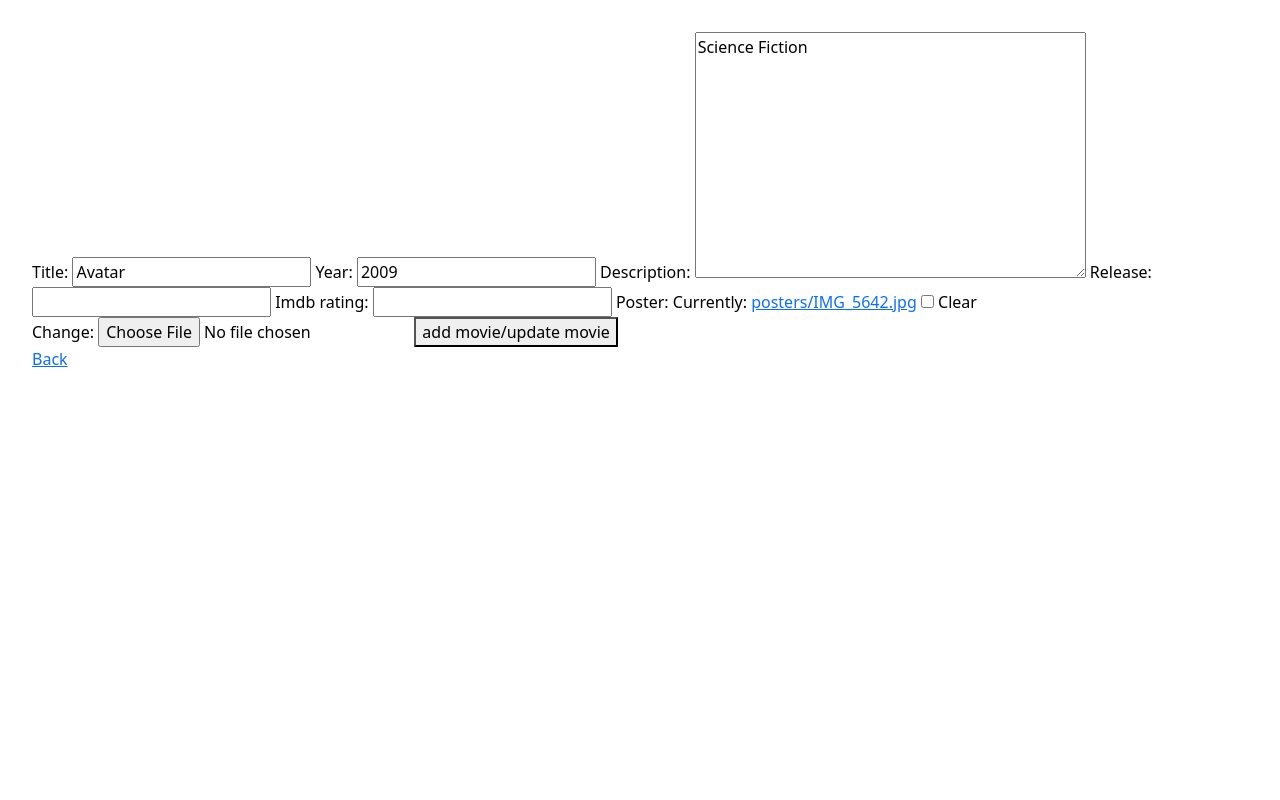
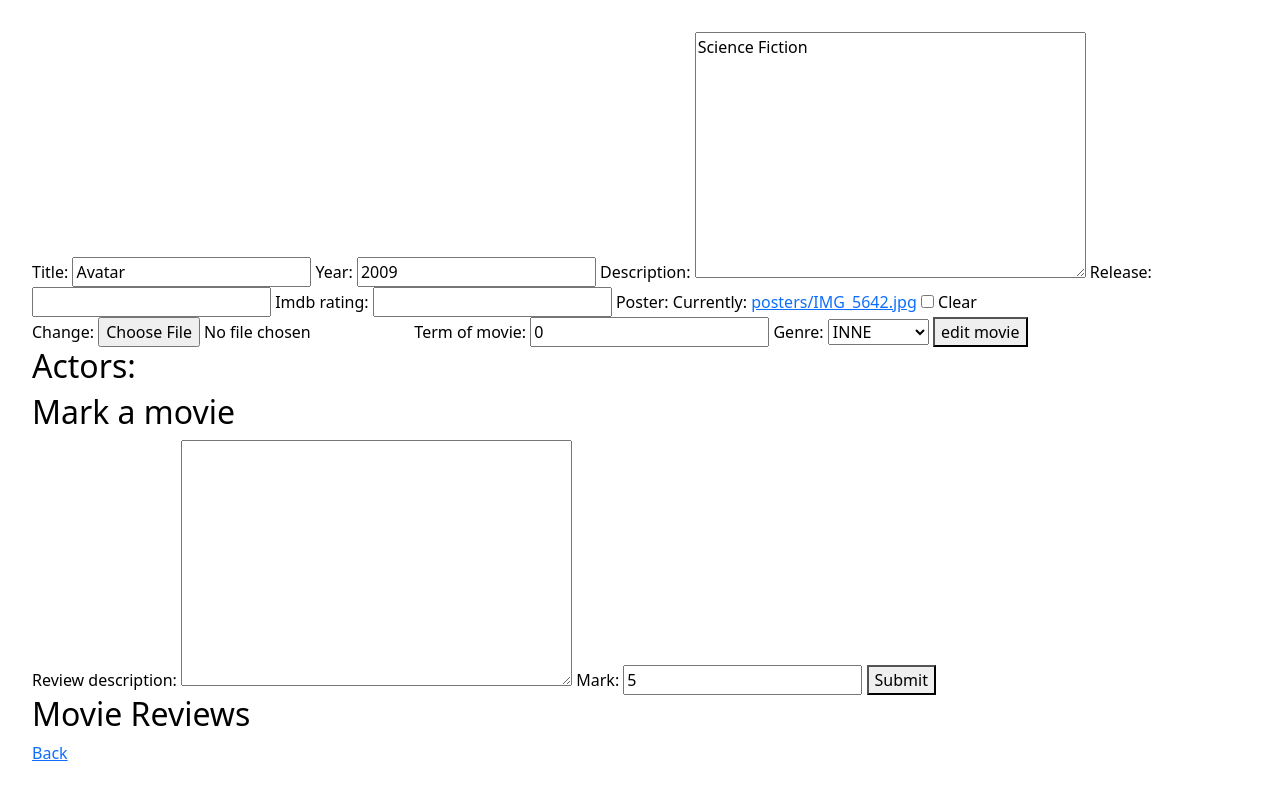
Before and after one commit to nataliagwardjan/python_projects, a Django app: page /movies_web/update/2/ in a window 1280 px wide. Run offline with Django 4.2, Linux system fonts and the light colour scheme; a user stored in the database is signed in; data comes from the database, SQL or seed files in the repository; both versions use the stored data as it was after the commit; some libraries are stand-ins or nearby versions.

Commit message:
db relation - add form for other models

```diff
--- a/django-kurs/movies_web/forms.py
+++ b/django-kurs/movies_web/forms.py
@@ -1,7 +1,22 @@
 from django.forms import ModelForm
-from .models import Movie
+from .models import Movie, MovieAdditionalInfo, Review, Actor
 
 class MovieForm(ModelForm):
     class Meta:
         model = Movie
         fields = ['title', 'year', 'description', 'release', 'imdb_rating', 'poster']
+
+class MovieAdditionalInfoForm(ModelForm):
+    class Meta:
+        model = MovieAdditionalInfo
+        fields = ['term_of_movie', 'genre']
+
+class ReviewForm(ModelForm):
+    class Meta:
+        model = Review
+        fields = ['review_description', 'mark']
+
+class ActorForm(ModelForm):
+    class Meta:
+        model = Actor
+        fields = ['firstname', 'lastname', 'movies']
--- a/django-kurs/movies_web/models.py
+++ b/django-kurs/movies_web/models.py
@@ -35,4 +35,4 @@ class Review(models.Model):
 class Actor(models.Model):
     firstname = models.CharField(max_length = 32, default = "John")
     lastname = models.CharField(max_length = 32, default = "Smith")
-    movies = models.ManyToManyField(Movie)
+    movies = models.ManyToManyField(Movie, related_name= 'actors')
--- a/django-kurs/movies_web/views.py
+++ b/django-kurs/movies_web/views.py
@@ -1,7 +1,7 @@
 from django.shortcuts import render, get_object_or_404, redirect
 from django.http import HttpResponse
-from .models import Movie
-from .forms import MovieForm
+from .models import Movie, MovieAdditionalInfo, Review, Actor
+from .forms import MovieForm, MovieAdditionalInfoForm, ReviewForm, ActorForm
 from django.contrib.auth.decorators import login_required
 
 # Create your views here.
@@ -22,26 +22,55 @@ def get_movie_by_filter(request):
 
 @login_required
 def create_new_movie(request):
-    form = MovieForm(request.POST or None, request.FILES or None)
-    if form.is_valid():
-        form.save()
+    movie_form = MovieForm(request.POST or None, request.FILES or None)
+    additional_info_form = MovieAdditionalInfoForm(request.POST or None)
+
+    if all((movie_form.is_valid(), additional_info_form.is_valid())):
+        movie = movie_form.save(commit = False)
+        additional_info = additional_info_form.save()
+
+        movie.additional_info = additional_info
+        movie.save()
         return redirect(all_movies)
 
-    return render(request, 'movie_form.html', {'form': form})
+    return render(request, 'movie_form.html', {'movie_form': movie_form, 'additional_info_form': additional_info_form, 'is_new': True})
 
 @login_required
 def update_movie(request, id):
     movie = get_object_or_404(Movie, pk = id) # od razu rozwiązuje nam problem 404 not found
-    form = MovieForm(request.POST or None, request.FILES or None, instance = movie)
-    if form.is_valid():
-        form.save()
+    reviews = Review.objects.filter(movie = movie)
+    actors = movie.actors.all()
+
+    try:
+        additional_info = MovieAdditionalInfo.object.get(movie = movie.id)
+    except:
+        additional_info = None
+
+    movie_form = MovieForm(request.POST or None, request.FILES or None, instance = movie)
+    additional_info_form = MovieAdditionalInfoForm(request.POST or None, instance = additional_info)
+    review_form = ReviewForm(request.POST or None)
+
+    if request.method == 'POST':
+        if 'mark' in request.POST:
+            review = review_form.save(commit = False)
+            review.movie = movie
+            review.save()
+
+    if all((movie_form.is_valid(), additional_info_form.is_valid())):
+        movie = movie_form.save(commit = False)
+        additional_info = additional_info_form.save()
+
+        movie.additional_info = additional_info
+        movie.save()
         return redirect(all_movies)
 
-    return render(request, 'movie_form.html', {'form': form})
+    return render(request, 'movie_form.html', {'movie_form': movie_form, 'additional_info_form': additional_info_form,
+                                               'reviews': reviews, 'review_form': review_form, 'actors' : actors,
+                                               'is_new': False})
 
 @login_required
 def remove_movie(request, id):
-    movie = get_object_or_404(Movie, pk=id)  # od razu rozwiązuje nam problem 404 not found
+    movie = get_object_or_404(Movie, pk = id)  # od razu rozwiązuje nam problem 404 not found
 
     if request.method == 'POST':
         movie.delete()
--- a/django-kurs/templates/movie_form.html
+++ b/django-kurs/templates/movie_form.html
@@ -5,8 +5,35 @@
 {% block site %}
     <form method="post" enctype="multipart/form-data">
         {% csrf_token %}
-        {{ form|bootstrap }}
-        <button type="submit">add movie/update movie</button>
+        {{ movie_form|bootstrap }}
+        {{ additional_info_form|bootstrap }}
+        {% if is_new %}
+            <button type="submit">add movie</button>
+        {% else %}
+            <button type="submit">edit movie</button>
+        {% endif %}
     </form>
+    <h2>Actors: </h2>
+    {% if not is_new %}
+        {% for actor in actors %}
+            <p>{{ actor.firstname }} {{ actor.lastname }}</p>
+        {% endfor %}
+    {% endif %}
+
+    <h2>Mark a movie</h2>
+    <form method="post" enctype="multipart/form-data">
+        {% csrf_token %}
+        {{ review_form|bootstrap }}
+        <button type="submit">Submit</button>
+    </form>
+    <h2>Movie Reviews</h2>
+    {% if not is_new %}
+        {% for review in reviews %}
+            <p>Mark (stars): {{ review.mark }}</p>
+            <p>Description: {{ review.review_description }}</p>
+        {% endfor %}
+    {% endif %}
+
+
     <a href="{% url 'get_all_movies' %}">Back</a>
 {% endblock %}
```
Also changed, not shown: django-kurs/db.sqlite3.
